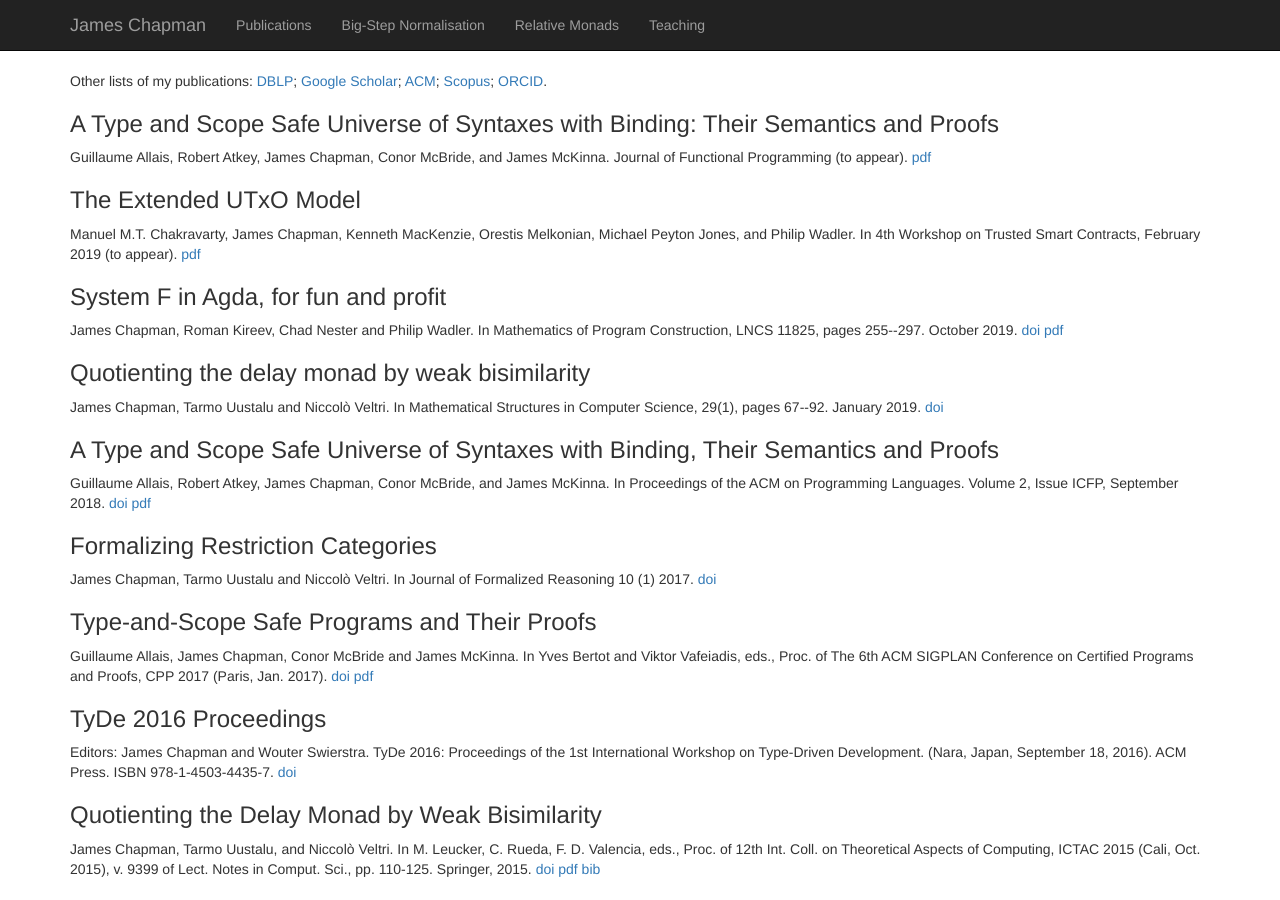
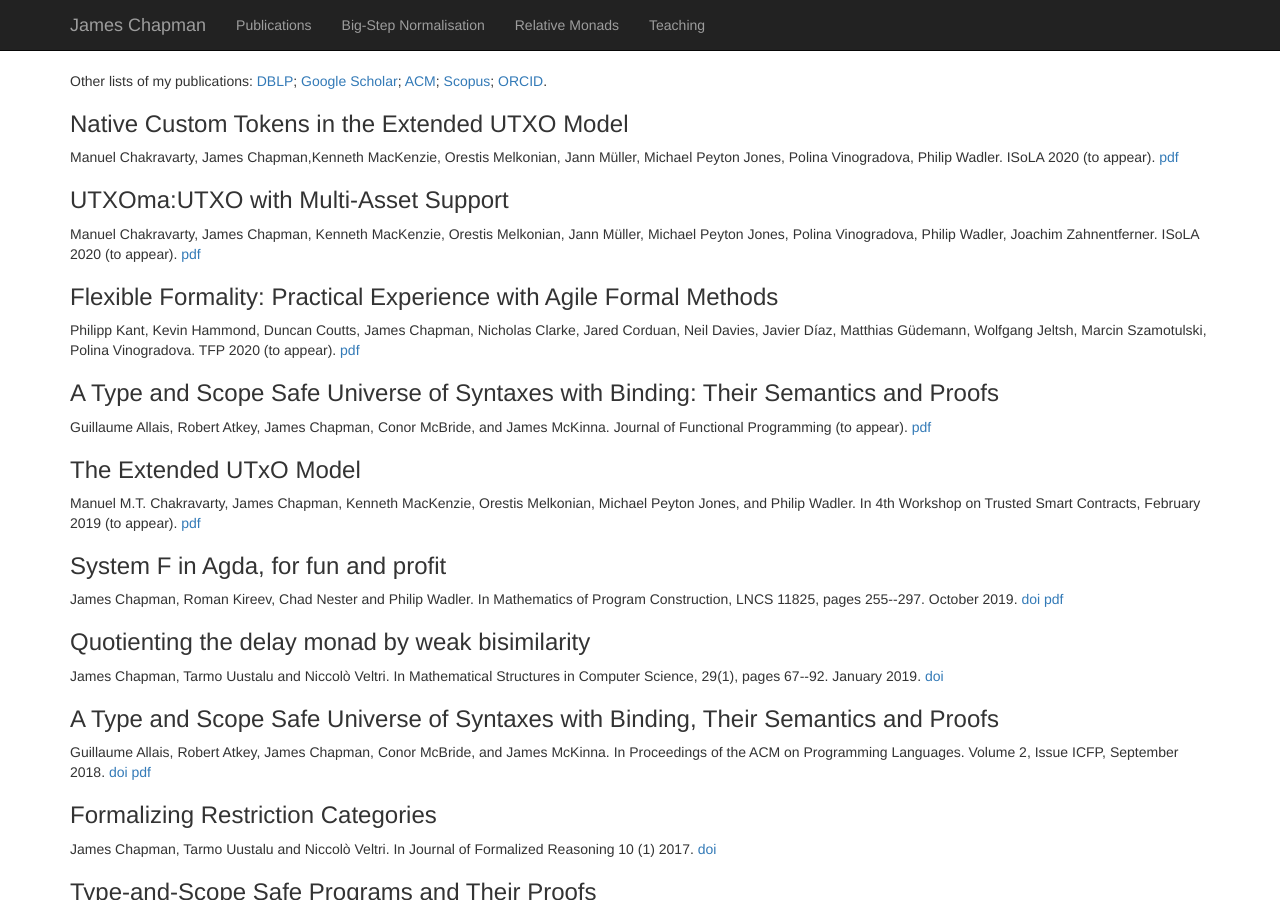
Before and after one commit to jmchapman/jmchapman.github.io, a Jekyll site: the page built from Publications.html, in a window 1280 px wide and 900 px high. Built offline with Jekyll 4.4.1, drawn with Linux system fonts in a browser that asks for light colours; nearby versions of some CDN libraries.

Commit message:
Update Publications.html

```diff
--- a/Publications.html
+++ b/Publications.html
@@ -10,6 +10,27 @@ title: James Chapman - Publications
     <a href="http://dl.acm.org/author_page.cfm?id=81436599505">ACM</a>;
     <a href="https://www.scopus.com/authid/detail.uri?authorId=55649571073">Scopus</a>;
     <a href="http://orcid.org/0000-0001-9036-8252">ORCID</a>.
+  </article>
+
+  <article id="native">
+    <h3>Native Custom Tokens in the Extended UTXO Model</h3>
+    <p>Manuel Chakravarty, James Chapman,Kenneth MacKenzie, Orestis Melkonian, Jann Müller, Michael Peyton Jones, Polina Vinogradova, Philip Wadler. ISoLA 2020 (to appear).
+      <a href="papers/native.pdf">pdf</a>
+    </p>
+  </article>
+
+  <article id="utxoma">
+    <h3>UTXOma:UTXO with Multi-Asset Support</h3>
+    <p>Manuel Chakravarty, James Chapman, Kenneth MacKenzie, Orestis Melkonian, Jann Müller, Michael Peyton Jones, Polina Vinogradova, Philip Wadler, Joachim Zahnentferner. ISoLA 2020 (to appear).
+      <a href="papers/utxoma.pdf">pdf</a>
+    </p>
+  </article>
+
+  <article id="ff">
+    <h3>Flexible Formality: Practical Experience with Agile Formal Methods</h3>
+    <p>Philipp Kant, Kevin Hammond, Duncan Coutts, James Chapman, Nicholas Clarke, Jared Corduan, Neil Davies, Javier Díaz, Matthias Güdemann, Wolfgang Jeltsh, Marcin Szamotulski, Polina Vinogradova. TFP 2020 (to appear).
+      <a href="papers/ff.pdf">pdf</a>
+    </p>
   </article>
 
   <article id="AACMM">
```
